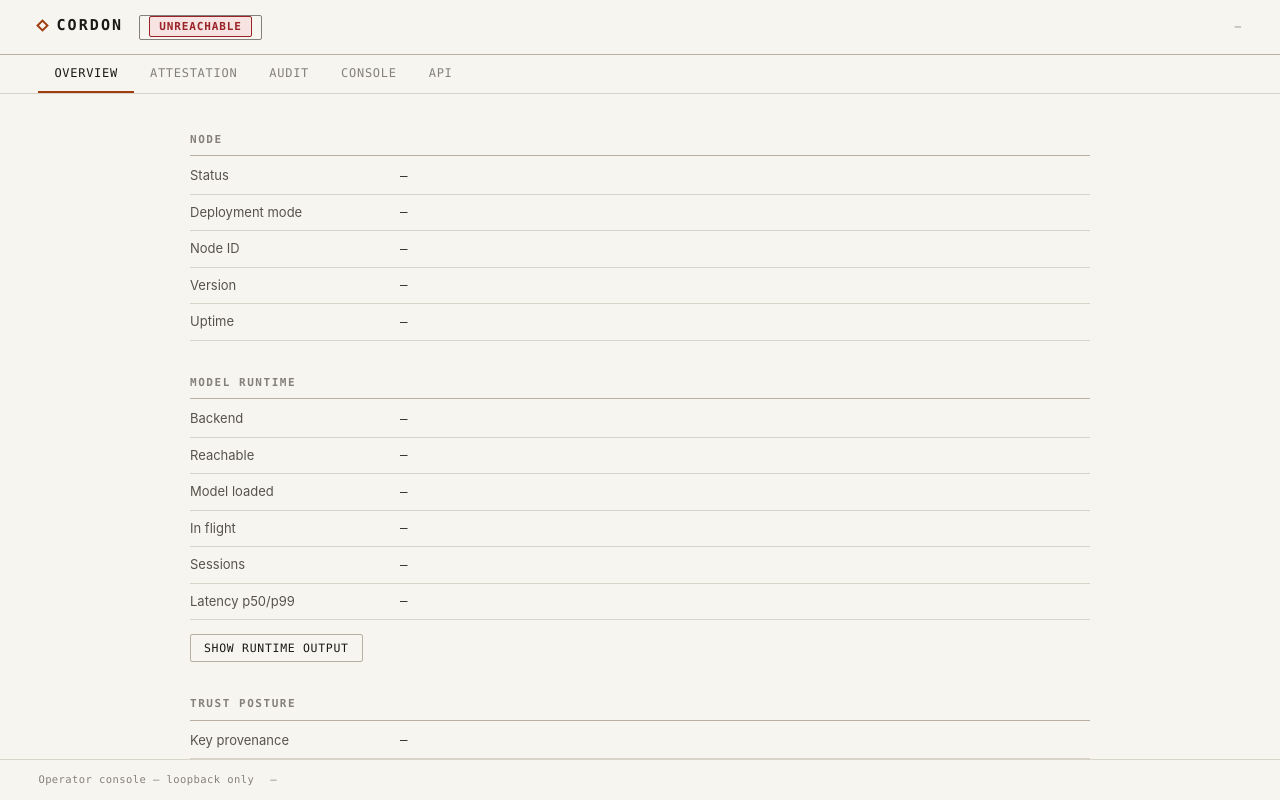
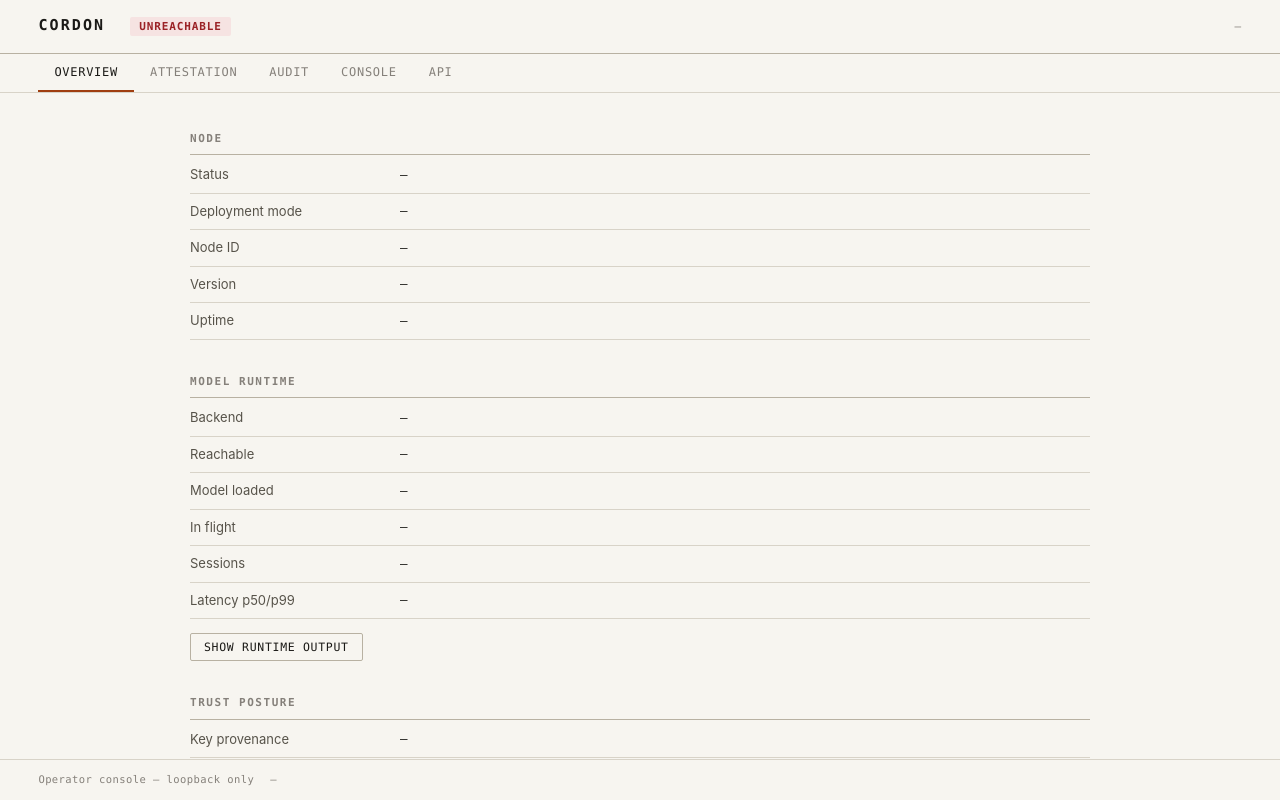
Before and after one commit to regnant-io/cordon, a plain HTML site: page ui/console.html in a window 1280 px wide. Drawn offline with Linux system fonts and the light colour scheme; no server answers.

Commit message:
ui: simplify console.html styling - remove wordmark icon and badge border

```diff
--- a/ui/console.html
+++ b/ui/console.html
@@ -112,15 +112,7 @@
     letter-spacing: 0.14em;
     text-transform: uppercase;
   }
-  .wordmark::before {
-    content: '';
-    display: inline-block;
-    width: 9px; height: 9px;
-    margin-right: 9px;
-    border: 2px solid var(--signal);
-    transform: rotate(45deg);
-    vertical-align: baseline;
-  }
+
 
   .masthead-meta {
     font-family: var(--mono);
@@ -139,7 +131,7 @@
     letter-spacing: 0.08em;
     text-transform: uppercase;
     padding: 3px 9px;
-    border: 1px solid currentColor;
+    border: none;
     border-radius: 2px;
     white-space: nowrap;
   }
```
